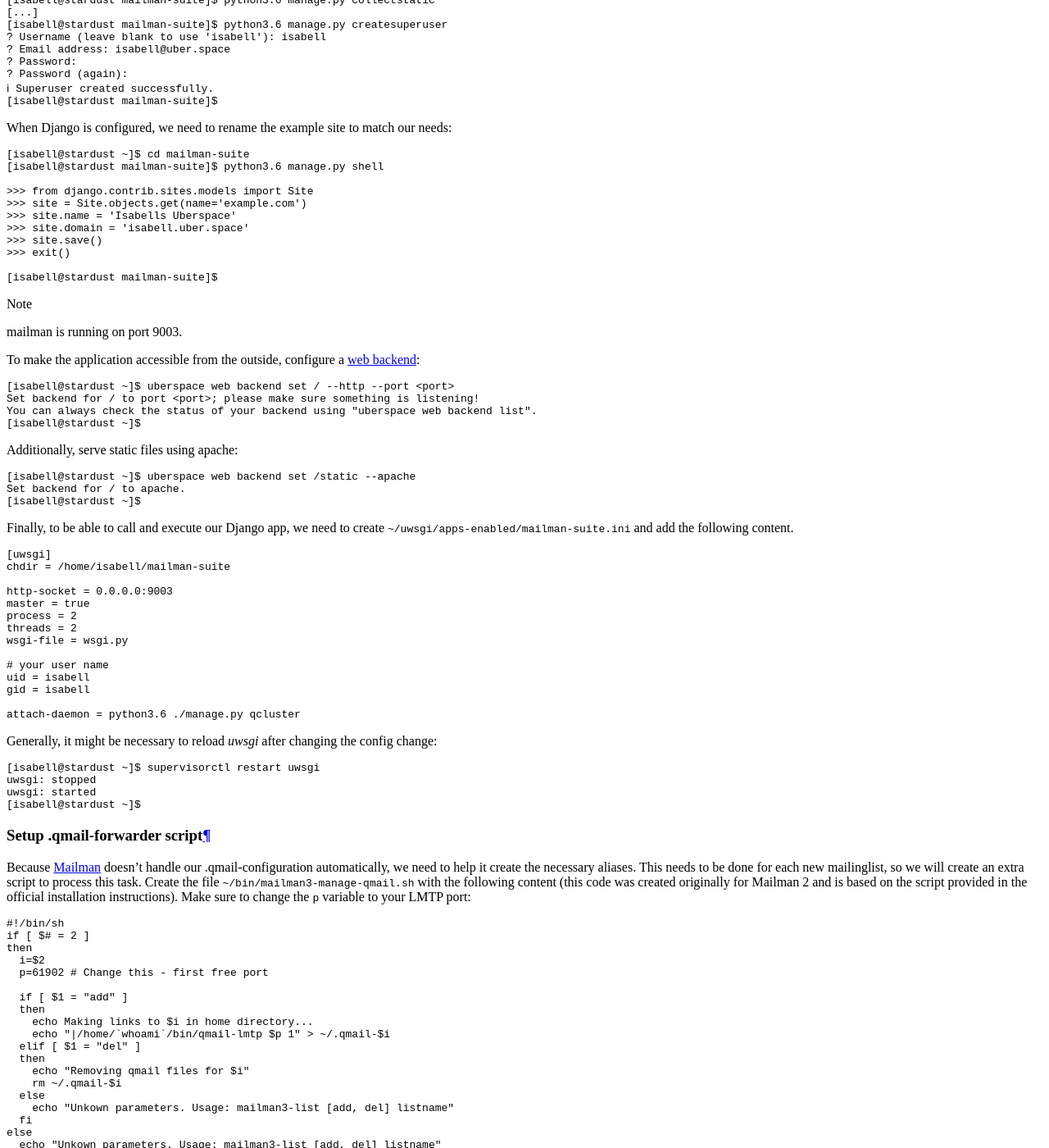
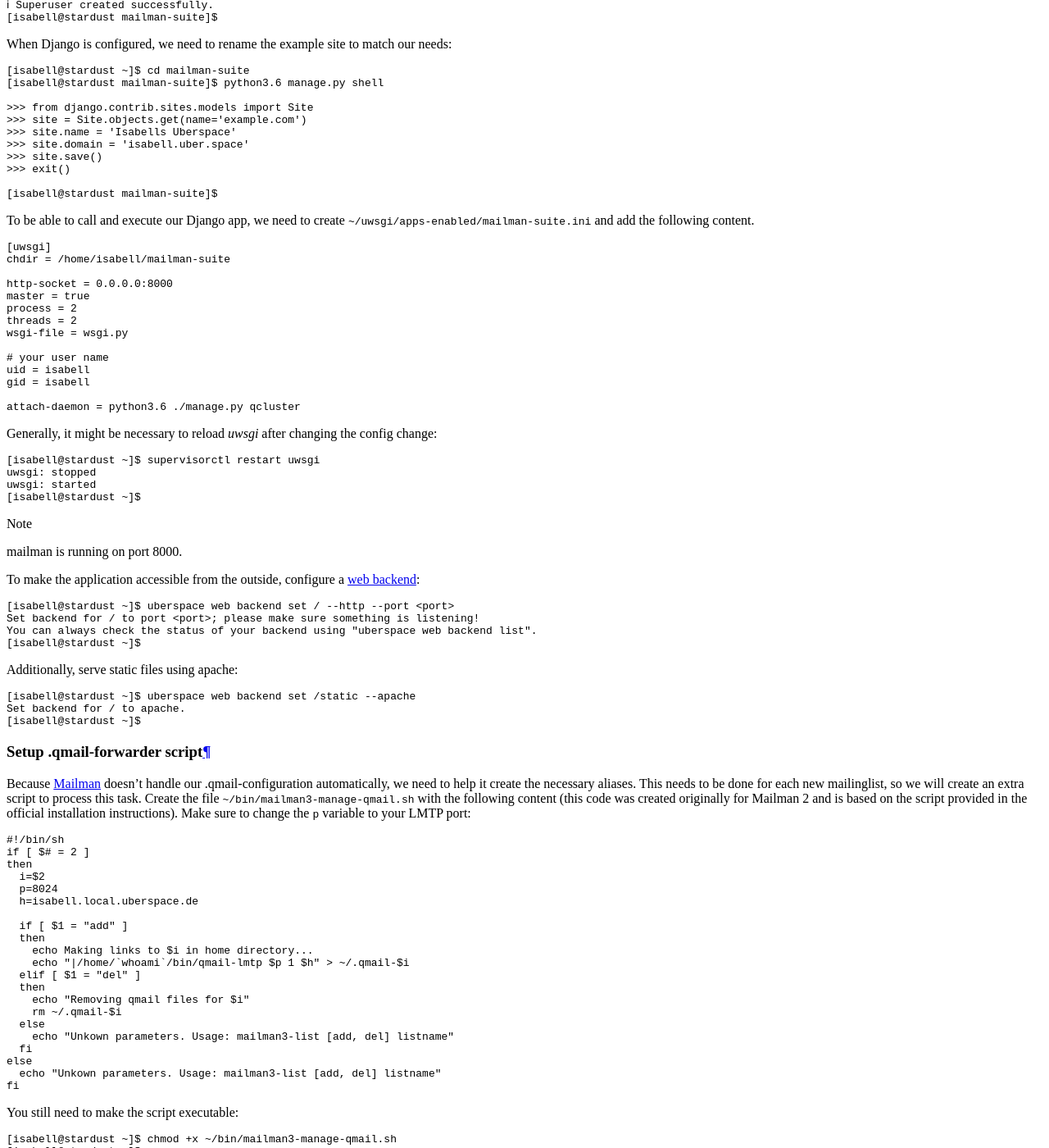
Before and after one commit to Uberspace/lab, a Sphinx documentation site: the page built from source/guide_mailman-3.rst, in a window 1280 px wide and 1400 px high, scrolled down 6552 px. Shown: the whole window at 82% size. Built offline with Sphinx 7.4.7 and the Read the Docs theme 2.0.0, drawn with Linux system fonts in a browser that asks for light colours; some of the changed lines change nothing that is shown; some of the changed text lies outside the part shown.

Commit message:
Updates for the new backend and use default ports

```diff
--- a/source/guide_mailman-3.rst
+++ b/source/guide_mailman-3.rst
@@ -6,10 +6,6 @@
 
   .. image:: _static/images/mailman.jpg
       :align: center
-
-.. important:: Due to changes in our network setup this guide is not working.
-
-  See `issue 344 <https://github.com/Uberspace/lab/issues/344>`_ for discussion and a workaround.
 
 #########
 Mailman 3
@@ -121,16 +117,16 @@
 
  [mta]
  incoming: mailman.mta.null.NullMTA
- lmtp_host: localhost
+ lmtp_host: 0.0.0.0
  smtp_host: stardust.uberspace.de
- lmtp_port: 9000
+ lmtp_port: 8024
  smtp_port: 587
  smtp_user: forwarder@isabell.uber.space
  smtp_pass: mailpassword
 
  [webservice]
- hostname: localhost
- port: 9001
+ hostname: 0.0.0.0
+ port: 8001
  use_https: no
  admin_user: restadmin
  admin_pass: restpass
@@ -221,11 +217,11 @@
      # And more...
  ]
 
- MAILMAN_REST_API_URL = 'http://localhost:9001'
+ MAILMAN_REST_API_URL = 'http://isabell.local.uberspace.de:8001'
  MAILMAN_REST_API_USER = 'see_above'
  MAILMAN_REST_API_PASS = 'see_above'
  MAILMAN_ARCHIVER_KEY = '<SecretArchiverAPIKey>'
- MAILMAN_ARCHIVER_FROM = ('127.0.0.1', '::1')
+ MAILMAN_ARCHIVER_FROM = ('0.0.0.0', '::')
 
  [...]
 
@@ -301,28 +297,14 @@
 
  [isabell@stardust mailman-suite]$
 
-.. note::
-
-    mailman is running on port 9003.
-
-.. include:: includes/web-backend.rst
-
-Additionally, serve static files using apache:
-
-::
-
-  [isabell@stardust ~]$ uberspace web backend set /static --apache
-  Set backend for / to apache.
-  [isabell@stardust ~]$
-
-Finally, to be able to call and execute our Django app, we need to create ``~/uwsgi/apps-enabled/mailman-suite.ini`` and add the following content.
+To be able to call and execute our Django app, we need to create ``~/uwsgi/apps-enabled/mailman-suite.ini`` and add the following content.
 
 .. code :: ini
 
  [uwsgi]
  chdir = /home/isabell/mailman-suite
 
- http-socket = 0.0.0.0:9003
+ http-socket = 0.0.0.0:8000
  master = true
  process = 2
  threads = 2
@@ -343,6 +325,20 @@
  uwsgi: started
  [isabell@stardust ~]$
 
+.. note::
+
+    mailman is running on port 8000.
+
+.. include:: includes/web-backend.rst
+
+Additionally, serve static files using apache:
+
+::
+
+  [isabell@stardust ~]$ uberspace web backend set /static --apache
+  Set backend for / to apache.
+  [isabell@stardust ~]$
+
 Setup .qmail-forwarder script
 -----------------------------
 
@@ -355,12 +351,13 @@
  if [ $# = 2 ]
  then
    i=$2
-   p=61902 # Change this - first free port
+   p=8024
+   h=isabell.local.uberspace.de
 
    if [ $1 = "add" ]
    then
      echo Making links to $i in home directory...
-     echo "|/home/`whoami`/bin/qmail-lmtp $p 1" > ~/.qmail-$i
+     echo "|/home/`whoami`/bin/qmail-lmtp $p 1 $h" > ~/.qmail-$i
    elif [ $1 = "del" ]
    then
      echo "Removing qmail files for $i"
```
